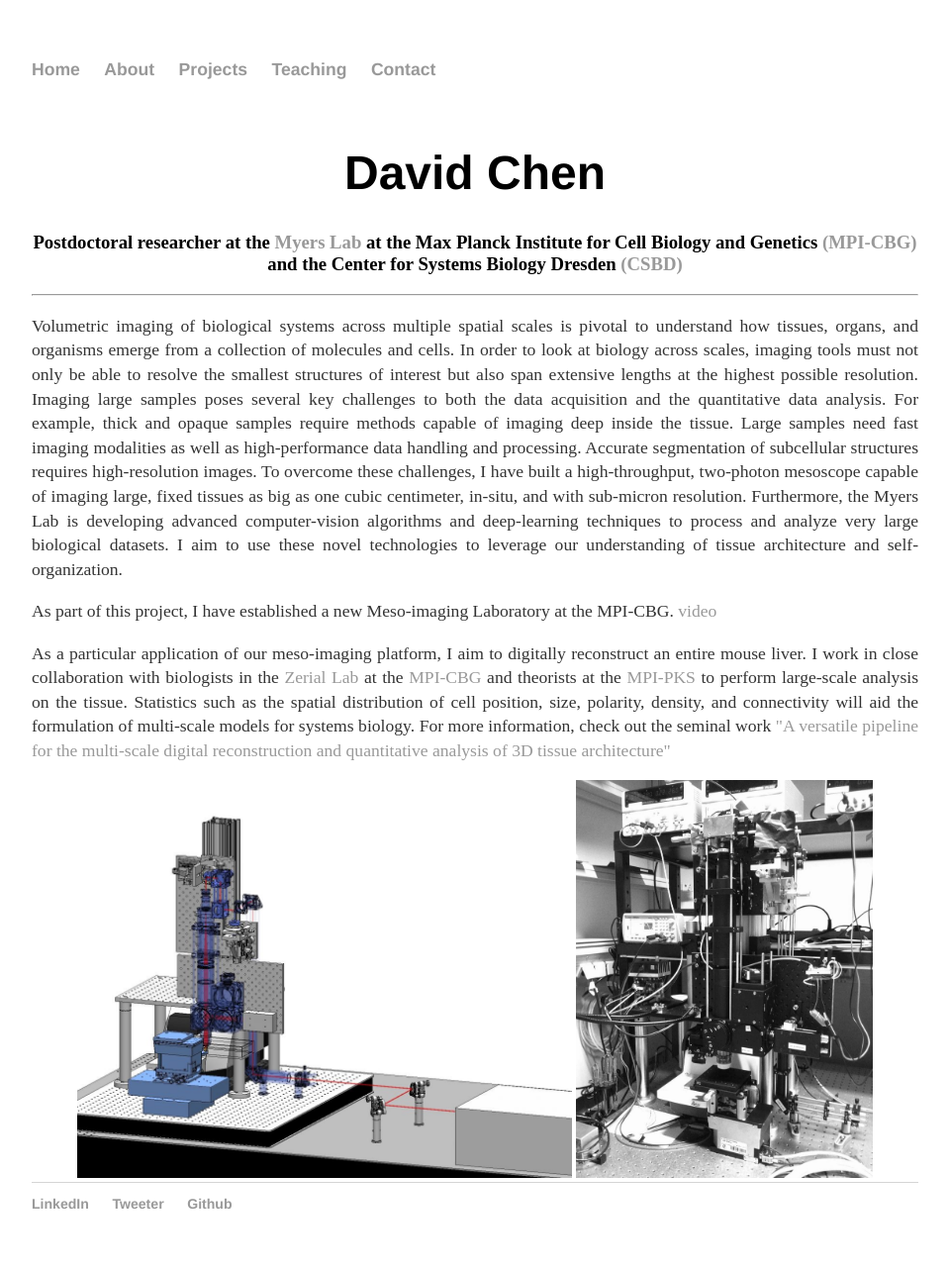
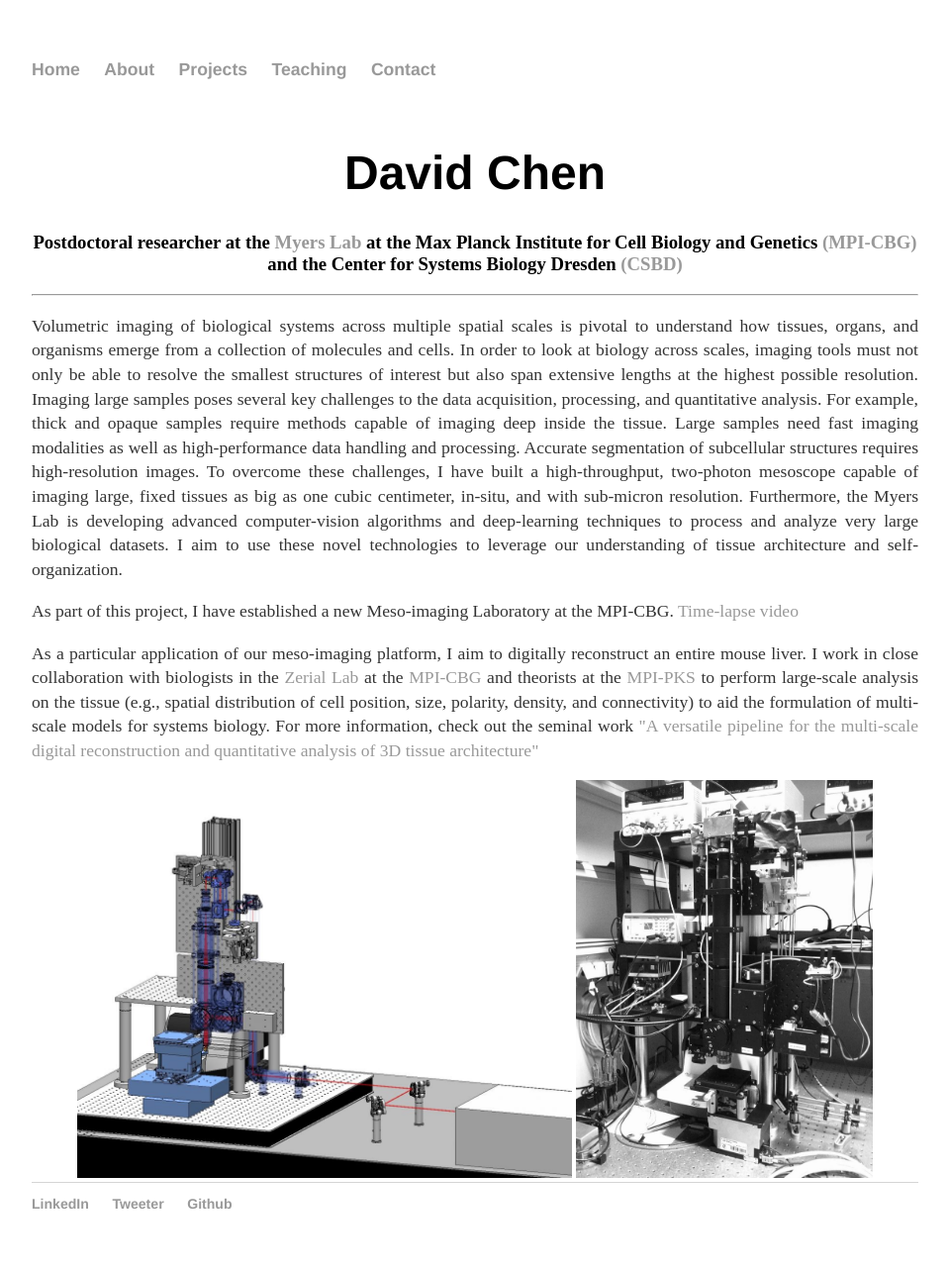
Before and after one commit to davidchenlee/davidchenlee.github.io, a Jekyll site: the page built from index.html, in a window 1280 px wide. Shown: the whole page at 99% size, without its empty margins (160-1120 px from the left). Built offline with Jekyll 4.4.1, drawn with Linux system fonts in a browser that asks for light colours.

Commit message:
update the project description

```diff
--- a/index.html
+++ b/index.html
@@ -10,11 +10,11 @@ title: David Chen
 </center>
 
 <hr>
-<p style="text-align:justify">Volumetric imaging of biological systems across multiple spatial scales is pivotal to understand how tissues, organs, and organisms emerge from a collection of molecules and cells. In order to look at biology across scales, imaging tools must not only be able to resolve the smallest structures of interest but also span extensive lengths at the highest possible resolution. Imaging large samples poses several key challenges to both the data acquisition and the quantitative data analysis. For example, thick and opaque samples require methods capable of imaging deep inside the tissue. Large samples need fast imaging modalities as well as high-performance data handling and processing. Accurate segmentation of subcellular structures requires high-resolution images. To overcome these challenges, I have built a high-throughput, two-photon mesoscope capable of imaging large, fixed tissues as big as one cubic centimeter, in-situ, and with sub-micron resolution. Furthermore, the Myers Lab is developing advanced computer-vision algorithms and deep-learning techniques to process and analyze very large biological datasets. I aim to use these novel technologies to leverage our understanding of tissue architecture and self-organization.</p>
+<p style="text-align:justify">Volumetric imaging of biological systems across multiple spatial scales is pivotal to understand how tissues, organs, and organisms emerge from a collection of molecules and cells. In order to look at biology across scales, imaging tools must not only be able to resolve the smallest structures of interest but also span extensive lengths at the highest possible resolution. Imaging large samples poses several key challenges to the data acquisition, processing, and quantitative analysis. For example, thick and opaque samples require methods capable of imaging deep inside the tissue. Large samples need fast imaging modalities as well as high-performance data handling and processing. Accurate segmentation of subcellular structures requires high-resolution images. To overcome these challenges, I have built a high-throughput, two-photon mesoscope capable of imaging large, fixed tissues as big as one cubic centimeter, in-situ, and with sub-micron resolution. Furthermore, the Myers Lab is developing advanced computer-vision algorithms and deep-learning techniques to process and analyze very large biological datasets. I aim to use these novel technologies to leverage our understanding of tissue architecture and self-organization.</p>
 
-<p style="text-align:justify"> As part of this project, I have established a new Meso-imaging Laboratory at the MPI-CBG. <a href="https://twitter.com/bigimaginglab/status/964987879926718464">video</a></p>
+<p style="text-align:justify"> As part of this project, I have established a new Meso-imaging Laboratory at the MPI-CBG. <a href="https://twitter.com/bigimaginglab/status/964987879926718464">Time-lapse video</a></p>
 
-<p style="text-align:justify"> As a particular application of our meso-imaging platform, I aim to digitally reconstruct an entire mouse liver. I work in close collaboration with biologists in the <a href="http://zerial.mpi-cbg.de/">Zerial Lab</a> at the <a href="https://www.mpi-cbg.de">MPI-CBG</a> and theorists at the <a href="https://www.pks.mpg.de/">MPI-PKS</a> to perform large-scale analysis on the tissue. Statistics such as the spatial distribution of cell position, size, polarity, density, and connectivity will aid the formulation of multi-scale models for systems biology. For more information, check out the seminal work <a href="https://elifesciences.org/articles/11214">"A versatile pipeline for the multi-scale digital reconstruction and quantitative analysis of 3D tissue architecture"</a>
+<p style="text-align:justify"> As a particular application of our meso-imaging platform, I aim to digitally reconstruct an entire mouse liver. I work in close collaboration with biologists in the <a href="http://zerial.mpi-cbg.de/">Zerial Lab</a> at the <a href="https://www.mpi-cbg.de">MPI-CBG</a> and theorists at the <a href="https://www.pks.mpg.de/">MPI-PKS</a> to perform large-scale analysis on the tissue (e.g., spatial distribution of cell position, size, polarity, density, and connectivity) to aid the formulation of multi-scale models for systems biology. For more information, check out the seminal work <a href="https://elifesciences.org/articles/11214">"A versatile pipeline for the multi-scale digital reconstruction and quantitative analysis of 3D tissue architecture"</a>
  </p>
 
 	<center>
```
